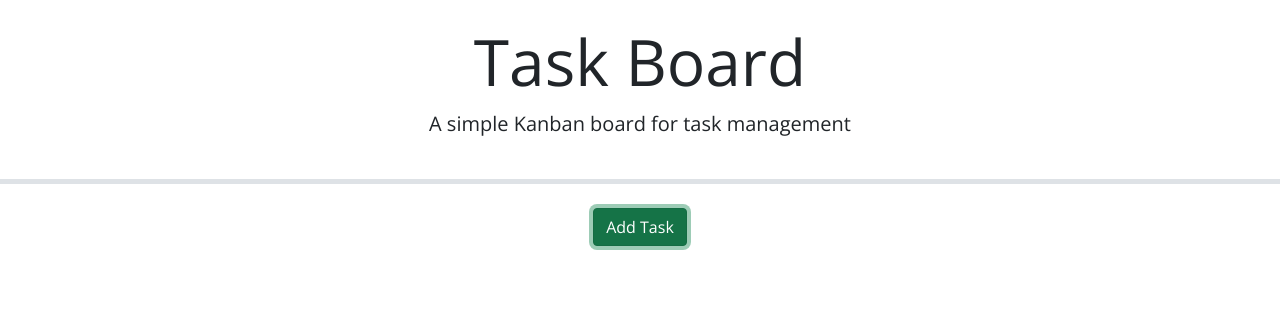
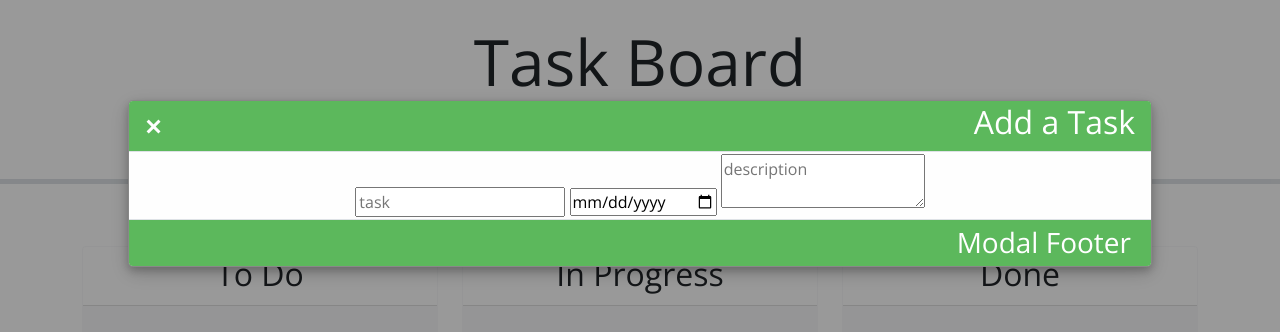
Before and after one commit to Uwttn/tasks, a plain HTML site: page index.html in a window 1280 px wide. Both pictures are taken after a click on the button "Add Task". Drawn offline with nearby package versions, Linux system fonts and the light colour scheme.

Commit message:
Added modal

```diff
--- a/assets/css/style.css
+++ b/assets/css/style.css
@@ -1,3 +1,75 @@
+/* The Modal (background) */
+.modal {
+  display: none; /* Hidden by default */
+  position: fixed; /* Stay in place */
+  z-index: 1; /* Sit on top */
+  padding-top: 100px; /* Location of the box */
+  left: 0;
+  top: 0;
+  width: 100%; /* Full width */
+  height: 100%; /* Full height */
+  overflow: auto; /* Enable scroll if needed */
+  background-color: rgb(0,0,0); /* Fallback color */
+  background-color: rgba(0,0,0,0.4); /* Black w/ opacity */
+}
+
+/* Modal Content */
+.modal-content {
+  position: relative;
+  background-color: #fefefe;
+  margin: auto;
+  padding: 0;
+  border: 1px solid #888;
+  width: 80%;
+  box-shadow: 0 4px 8px 0 rgba(0,0,0,0.2),0 6px 20px 0 rgba(0,0,0,0.19);
+  -webkit-animation-name: animatetop;
+  -webkit-animation-duration: 0.4s;
+  animation-name: animatetop;
+  animation-duration: 0.4s
+}
+
+/* Add Animation */
+@-webkit-keyframes animatetop {
+  from {top:-300px; opacity:0}
+  to {top:0; opacity:1}
+}
+
+@keyframes animatetop {
+  from {top:-300px; opacity:0}
+  to {top:0; opacity:1}
+}
+
+/* The Close Button */
+.close {
+  color: white;
+  float: right;
+  font-size: 28px;
+  font-weight: bold;
+}
+
+.close:hover,
+.close:focus {
+  color: #000;
+  text-decoration: none;
+  cursor: pointer;
+}
+
+.modal-header {
+  padding: 2px 16px;
+  background-color: #5cb85c;
+  color: white;
+}
+
+.modal-body {padding: 2px 16px;}
+
+.modal-footer {
+  padding: 2px 16px;
+  background-color: #5cb85c;
+  color: white;
+}
+
+/* ------------------------------------------- */
+
 body {
   font-family: 'Open Sans', sans-serif;
   font-size: 16px;
@@ -8,7 +80,7 @@ body {
 }
 
 .task-card {
-  margin: 0 auto;
+  margin: auto;
 }
 
 .task-card:hover {
--- a/assets/js/script.js
+++ b/assets/js/script.js
@@ -1,3 +1,31 @@
+// Get the modal
+var modal = document.getElementById("myModal");
+
+// Get the button that opens the modal
+var btn = document.getElementById("myBtn");
+
+// Get the <span> element that closes the modal
+var span = document.getElementsByClassName("close")[0];
+
+// When the user clicks the button, open the modal
+btn.onclick = function() {
+  modal.style.display = "block";
+}
+
+// When the user clicks on <span> (x), close the modal
+span.onclick = function() {
+  modal.style.display = "none";
+}
+
+// When the user clicks anywhere outside of the modal, close it
+window.onclick = function(event) {
+  if (event.target == modal) {
+    modal.style.display = "none";
+  }
+}
+
+// ------------------------------------------------------------
+
 // Retrieve tasks and nextId from localStorage
 let taskList = JSON.parse(localStorage.getItem("tasks"));
 let nextId = JSON.parse(localStorage.getItem("nextId"));
--- a/index.html
+++ b/index.html
@@ -22,16 +22,29 @@
   </header>
   <div class="container">
     <div class="text-center mb-5">
-      <button class="btn btn-success" data-bs-toggle="modal" data-bs-target="#formModal">Add Task</button>
-    </div>
-    <!-- The Modal -->
+      <!-- Trigger/Open The Modal -->
+      <button class="btn btn-success" data-bs-toggle="modal" data-bs-target="#formModal" id="myBtn">Add Task</button>
+
+<!-- The Modal -->
 <div id="myModal" class="modal">
 
   <!-- Modal content -->
   <div class="modal-content">
-    <span class="close">&times;</span>
-    <p>Some text in the Modal..</p>
+    <div class="modal-header">
+      <span class="close">&times;</span>
+      <h2>Add a Task</h2>
+    </div>
+    <div class="modal-body">
+      <input type="text" placeholder="task"></input>
+      <input type="date" placeholder="date">
+      <textarea placeholder="description"></textarea>
+    </div>
+    <div class="modal-footer">
+      <h3>Modal Footer</h3>
+    </div>
   </div>
+</div>
+  <!-- -------------------------------------- -->
     <!-- Todo: Create a modal with a form to add tasks -->
     <div class="row swim-lanes text-center justify-content-between">
       <div class="col-12 col-lg-4 d-flex">
```
